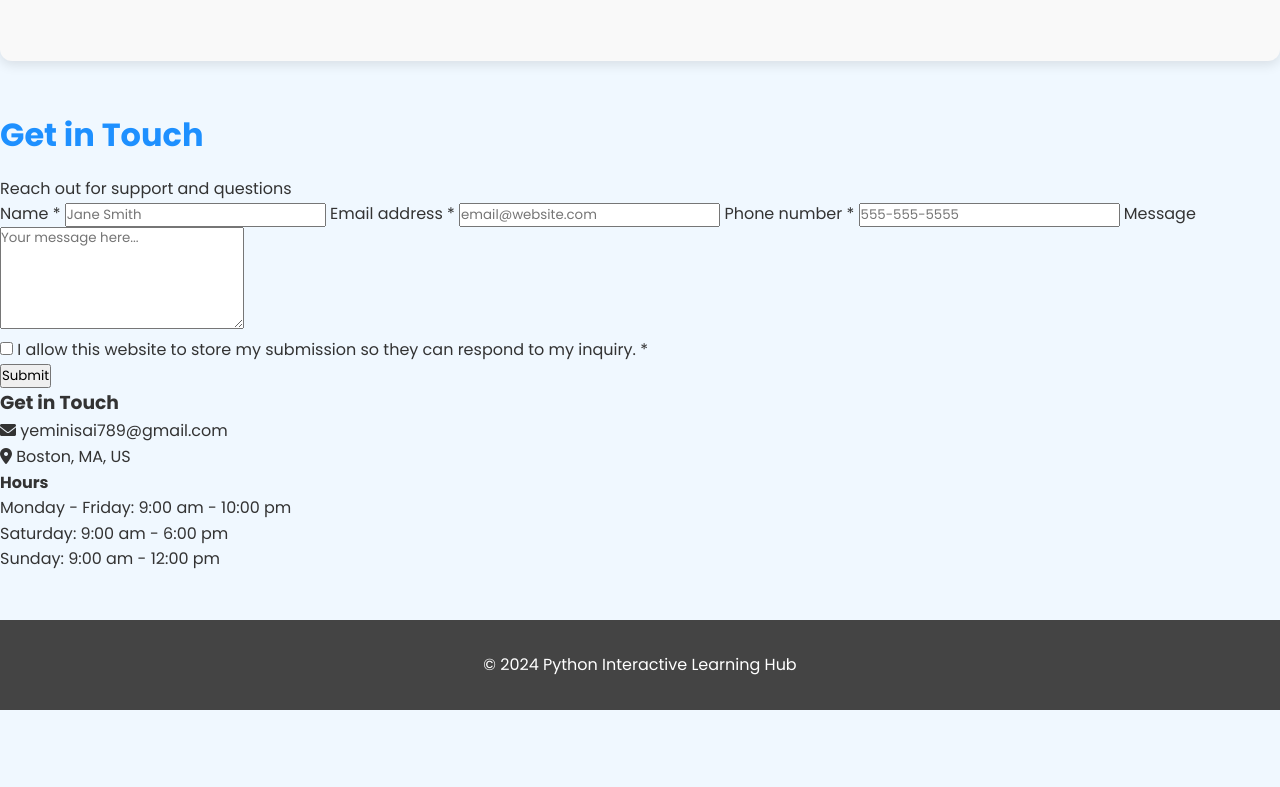
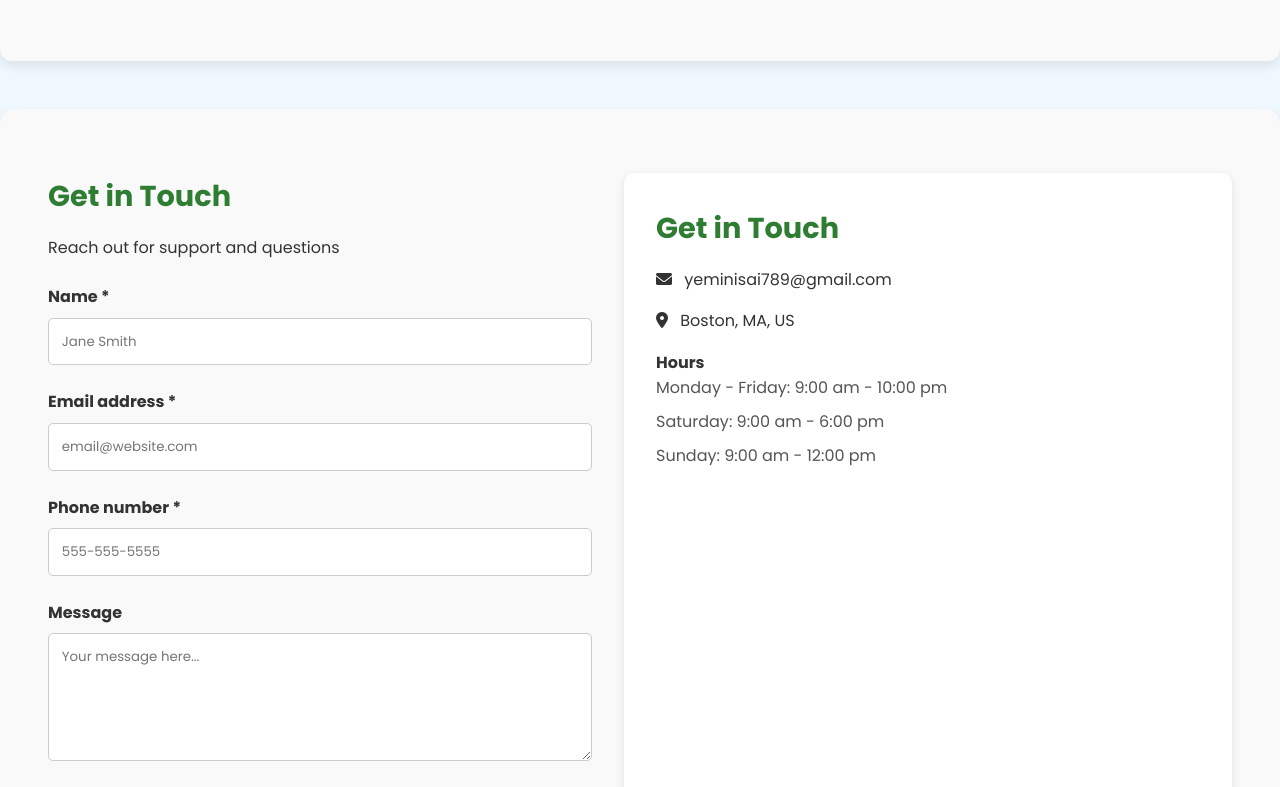
Before and after one commit to nvollem/python-programming, a plain HTML site: page index.html in a window 1280 px wide. Shown: the part 2853-3640 px from the top of the page. Before the commit the page ends 3563 px from the top, so only its background shows below. Drawn offline with nearby package versions, Linux system fonts and the light colour scheme; a script that the page names is missing.

Commit message:
Update Interactive Learning Styles.css

```diff
--- a/Interactive Learning Styles.css
+++ b/Interactive Learning Styles.css
@@ -741,3 +741,106 @@ html {
     font-weight: bold;
     border-bottom: 2px solid #ffa500; /* Add an underline for the active link */
 }
+
+
+/* Get in Touch Section */
+.get-in-touch-section {
+    padding: 3rem 2rem;
+    background-color: #f9f9f9;
+    margin: 2rem auto;
+    border-radius: 15px;
+    box-shadow: 0 4px 10px rgba(0, 0, 0, 0.1);
+}
+
+.get-in-touch-section .container {
+    display: flex;
+    flex-wrap: wrap;
+    justify-content: space-between;
+}
+
+.contact-form, .contact-details {
+    flex: 1;
+    min-width: 300px;
+    margin: 1rem;
+}
+
+.contact-form h2, .contact-details h3 {
+    color: #2e7d32;
+    font-size: 1.8rem;
+    margin-bottom: 1rem;
+}
+
+.contact-form p {
+    color: #333;
+    margin-bottom: 1.5rem;
+}
+
+.contact-form form label {
+    display: block;
+    font-weight: bold;
+    margin-bottom: 0.5rem;
+    color: #333;
+}
+
+.contact-form input[type="text"],
+.contact-form input[type="email"],
+.contact-form input[type="tel"],
+.contact-form textarea {
+    width: 100%;
+    padding: 0.8rem;
+    margin-bottom: 1.5rem;
+    border: 1px solid #ccc;
+    border-radius: 5px;
+}
+
+.form-checkbox {
+    display: flex;
+    align-items: center;
+    margin-bottom: 1.5rem;
+}
+
+.form-checkbox input {
+    margin-right: 0.5rem;
+}
+
+.submit-button {
+    background-color: #32cd32; /* Lime green */
+    color: white;
+    padding: 1rem 2rem;
+    border: none;
+    cursor: pointer;
+    border-radius: 8px;
+    transition: background-color 0.3s ease;
+}
+
+.submit-button:hover {
+    background-color: #228b22; /* Forest green */
+}
+
+.contact-details {
+    background-color: #fff;
+    padding: 2rem;
+    border-radius: 10px;
+    box-shadow: 0 3px 8px rgba(0, 0, 0, 0.1);
+}
+
+.contact-details p {
+    font-size: 1rem;
+    color: #333;
+    margin-bottom: 1rem;
+}
+
+.contact-details i {
+    margin-right: 0.5rem;
+}
+
+.working-hours {
+    list-style: none;
+    padding: 0;
+}
+
+.working-hours li {
+    font-size: 1rem;
+    color: #555;
+    margin-bottom: 0.5rem;
+}
```
